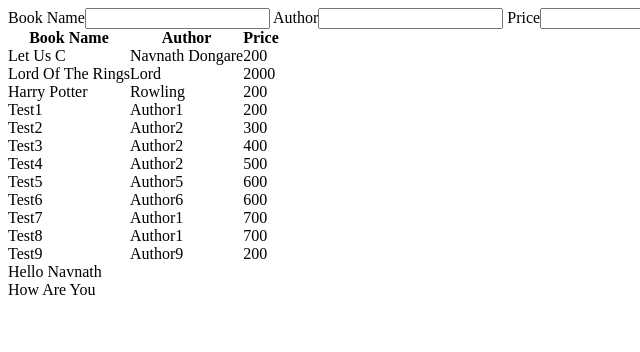
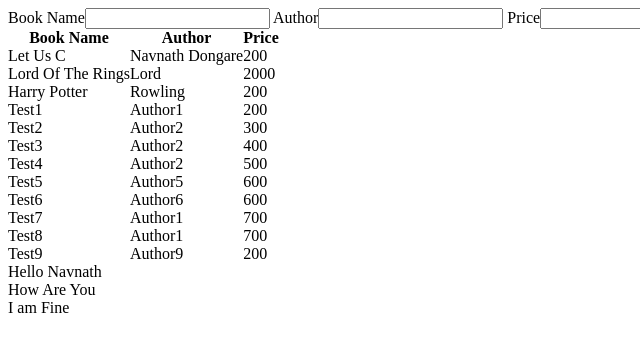
Before and after one commit to Navnath3583/Sample, a plain HTML site: page WebContent/app/index.html in a window 1280 px wide. Shown: the full height of the page, 0-640 px from the left. Drawn offline with Linux system fonts and the light colour scheme.

Commit message:
changes commited

```diff
--- a/WebContent/app/index.html
+++ b/WebContent/app/index.html
@@ -32,5 +32,6 @@ Price<input type="text" ng-model="price">
 </div>
 <div>Hello Navnath</div>
 <div>How Are You</div>
+<div>I am Fine</div>
 </body>
 </html>
```
